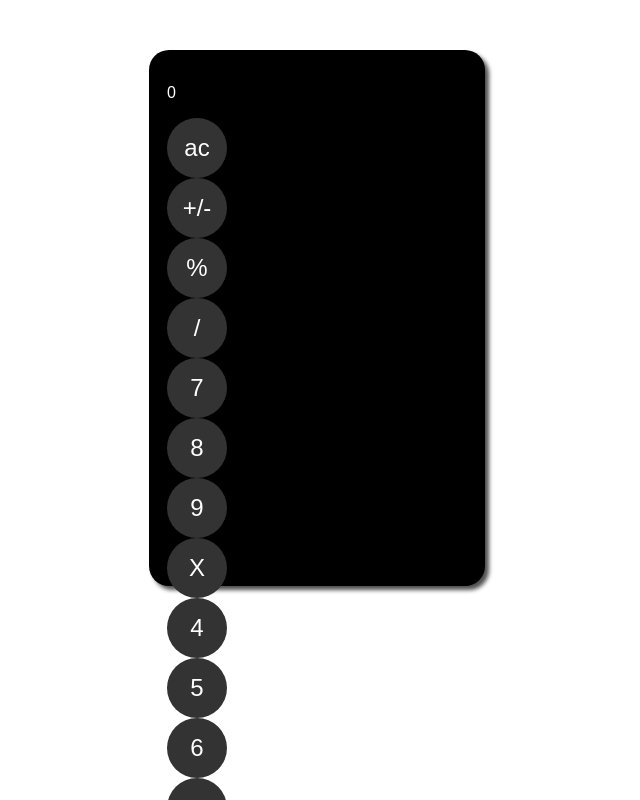
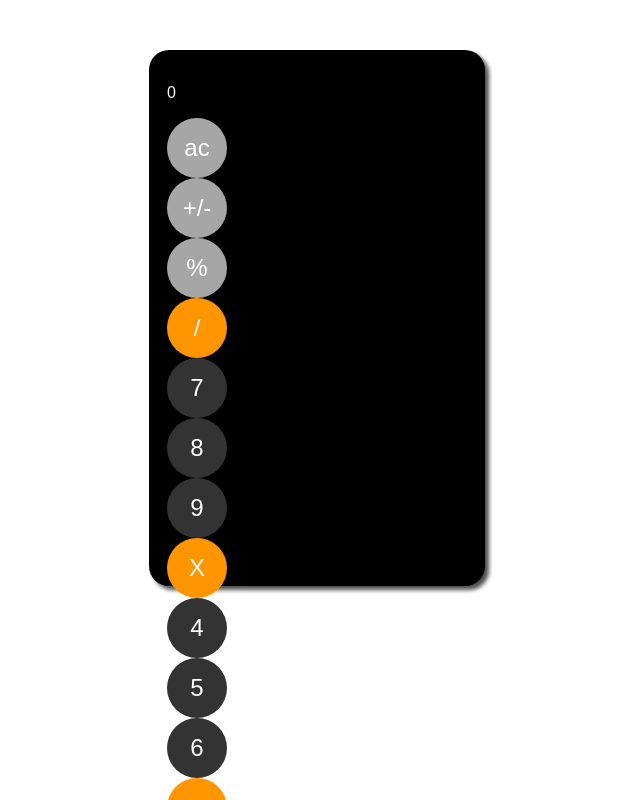
Before and after one commit to Komrad-Gonzzo/calculator, a plain HTML site: page index.html in a window 1280 px wide. Shown: the top 800 px of the page, without its empty margins (323-963 px from the left). Drawn offline with Linux system fonts and the light colour scheme.

Commit message:
add styles for bg-grey and bg-orange

```diff
--- a/style.css
+++ b/style.css
@@ -22,3 +22,19 @@
     cursor: pointer;
     user-select: none;
 }
+
+.btn:hover {
+    filter: brightness(120%);
+}
+
+.btn:active {
+    filter: brightness(90%);
+}
+
+.btn.bg-grey {
+    background: #a6a6a6;
+}
+
+.btn.bg-orange {
+    background: #ff9501;
+}
```
